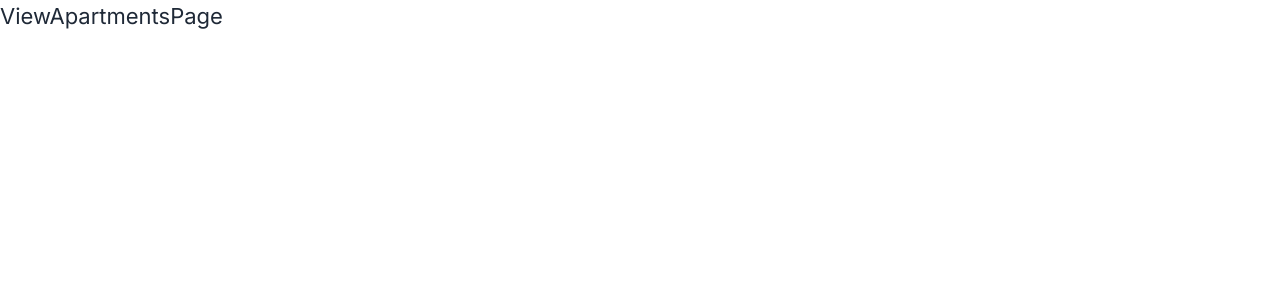
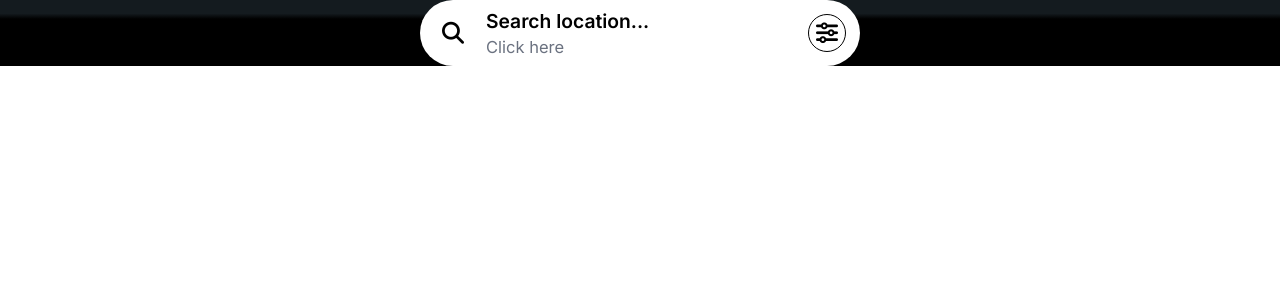
Before and after one commit to Developer-Square/Apartment-Hunting-Site, a React (Vite) app: page /apartments in a window 1280 px wide. Shown: the top 300 px of the page. Built offline with nearby package versions, Linux system fonts and the light colour scheme.

Commit message:
feat: add search location modal

```diff
--- a/src/components/home/index.ts
+++ /dev/null
@@ -1,21 +0,0 @@
-import Menu from './Menu';
-import LandingSection from './LandingSection';
-import PopularAmenitiesSection from './PopularAmenitiesSection';
-import WhatCanYouDoSection from './WhatCanYouDoSection';
-import ContactUsSection from './ContactUsSection';
-import AdditionalAbilitiesSection from './AdditionalAbilitiesSection';
-import Footer from './Footer';
-import Search from './Search';
-import DesktopMenu from './DesktopMenu';
-
-export {
-  Menu,
-  LandingSection,
-  PopularAmenitiesSection,
-  WhatCanYouDoSection,
-  ContactUsSection,
-  AdditionalAbilitiesSection,
-  Footer,
-  Search,
-  DesktopMenu,
-};
--- /dev/null
+++ b/src/components/index.ts
@@ -0,0 +1,23 @@
+import Menu from './home/Menu';
+import LandingSection from './home/LandingSection';
+import PopularAmenitiesSection from './home/PopularAmenitiesSection';
+import WhatCanYouDoSection from './home/WhatCanYouDoSection';
+import ContactUsSection from './home/ContactUsSection';
+import AdditionalAbilitiesSection from './home/AdditionalAbilitiesSection';
+import Footer from './home/Footer';
+import Search from './home/Search';
+import DesktopMenu from './home/DesktopMenu';
+import SearchBar from './view-apartments/SearchBar';
+
+export {
+  Menu,
+  LandingSection,
+  PopularAmenitiesSection,
+  WhatCanYouDoSection,
+  ContactUsSection,
+  AdditionalAbilitiesSection,
+  Footer,
+  Search,
+  DesktopMenu,
+  SearchBar,
+};
--- /dev/null
+++ b/src/components/view-apartments/SearchBar.tsx
@@ -0,0 +1,61 @@
+import { SetStateAction } from 'react';
+import { useSpring, animated } from '@react-spring/web';
+
+const SearchBar = ({
+  show,
+  setShow,
+}: {
+  show: boolean;
+  setShow: React.Dispatch<SetStateAction<boolean>>;
+}) => {
+  const props = useSpring({
+    from: { y: -100, opacity: 0 },
+    to: { y: show ? 0 : 100, opacity: show ? 1 : 0 },
+  });
+
+  return (
+    <animated.div
+      style={{
+        position: 'absolute',
+        top: show ? 0 : window.innerHeight,
+        backgroundColor: '#FFFFFF',
+        height: '100vh',
+        width: '100%',
+        zIndex: '10',
+        ...props,
+      }}
+    >
+      <div className='mt-5 ml-5 flex'>
+        <div
+          className='border border-black rounded-full w-7 h-7 flex items-center justify-center cursor-pointer'
+          onClick={() => setShow(false)}
+        >
+          <i className='fa-solid fa-arrow-left text-black p-2'></i>
+        </div>
+        <p className='font-bold text-lg text-center w-full'>Search Form</p>
+      </div>
+      <div className=' bg-[#EBEBEB] relative w-[370px] h-[60px] mt-7 mx-auto rounded-xl mb-5 flex items-center'>
+        <i className='fa-solid fa-magnifying-glass text-black pl-4'></i>
+        <input
+          type='text'
+          placeholder='Search locations...'
+          className='bg-transparent px-2 text-black outline-none border-none w-60 h-full'
+        />
+      </div>
+      <div className='mt-5 ml-5'>
+        <p className='text-sm font-bold'>Recent Searches</p>
+        <div className='mt-3 flex cursor-pointer'>
+          <div className='h-12 w-12 bg-[#EBEBEB] flex items-center justify-center rounded-xl'>
+            <i className='fa-regular fa-clock text-[28px] text-black'></i>
+          </div>
+          <div className='flex flex-col ml-2'>
+            <p>Nairobi</p>
+            <p className='text-sm text-gray-500'>Kenya</p>
+          </div>
+        </div>
+      </div>
+    </animated.div>
+  );
+};
+
+export default SearchBar;
--- a/src/index.css
+++ b/src/index.css
@@ -39,7 +39,7 @@ input[type=number] {
   color: #fff;
 }
 
-.body-background, .amenities {
+.apartments-page, .body-background, .amenities {
   background: linear-gradient(180deg, #141b1f 20.39%, #000000 28.77%);
 }
 
--- a/src/pages/Home.tsx
+++ b/src/pages/Home.tsx
@@ -12,7 +12,7 @@ import {
   PopularAmenitiesSection,
   Search,
   WhatCanYouDoSection,
-} from '@/components/home/index';
+} from '@/components/index';
 import { useState } from 'react';
 
 const Home = () => {
--- a/src/pages/ViewApartments.tsx
+++ b/src/pages/ViewApartments.tsx
@@ -1,5 +1,32 @@
+import { useState } from 'react';
+import { SearchBar } from '../components';
+
 const ViewApartmentsPage = () => {
-  return <div>ViewApartmentsPage</div>;
+  const [showSearhBar, setshowSearhBar] = useState(false);
+
+  return (
+    <section className='apartments-page w-full h-full mb-5 text-black'>
+      <div className=' bg-white relative w-80 h-12 mx-auto rounded-3xl mb-5 flex items-center'>
+        <i className='fa-solid fa-magnifying-glass text-black pl-4'></i>
+        <div
+          className='flex flex-col pl-4 cursor-pointer'
+          onClick={() => setshowSearhBar(true)}
+        >
+          <p className='text-sm font-bold'>Search location...</p>
+          <p className='text-xs text-gray-500'>Click here</p>
+        </div>
+        {/* <input
+          type='text'
+          placeholder='Search location...'
+          className='cursor-pointer bg-transparent px-2 text-black outline-none border-none w-60 h-full'
+        /> */}
+        <div className='rounded-full h-7 w-7 border border-black flex items-center justify-center cursor-pointer ml-auto mr-2.5'>
+          <i className='fa-solid fa-sliders text-black p-3'></i>
+        </div>
+      </div>
+      <SearchBar show={showSearhBar} setShow={setshowSearhBar} />
+    </section>
+  );
 };
 
 export default ViewApartmentsPage;
```
